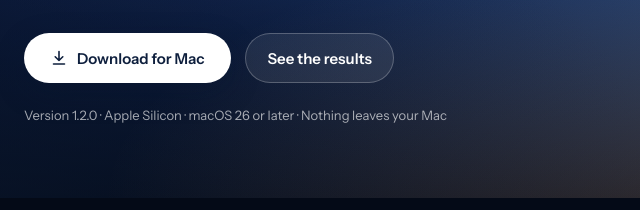
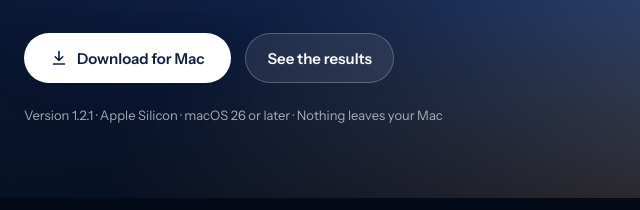
Before and after one commit to digbyapps/digbyapps.github.io, a plain HTML site: page compressor/index.html in a window 1280 px wide. Shown: the part 554-764 px from the top of the page, 0-640 px from the left. Drawn offline with Linux system fonts and the light colour scheme.

Commit message:
Compressor site: version 1.2.1

```diff
--- a/compressor/index.html
+++ b/compressor/index.html
@@ -371,7 +371,7 @@ footer .theme:focus-visible { outline: 2px solid #F2C2A0; outline-offset: 2px }
       <a class="btn btn-light" href="#download" data-download data-pull><svg viewBox="0 0 16 16" aria-hidden="true"><path d="M8 1.5v9m0 0L4.2 6.8M8 10.5l3.8-3.7M2.5 14h11" fill="none" stroke="currentColor" stroke-width="1.6" stroke-linecap="round" stroke-linejoin="round"/></svg>Download for Mac</a>
       <a class="btn btn-ghost" href="#results">See the results</a>
     </div>
-    <div class="meta reveal d5">Version <span data-version>1.2.0</span> · Apple Silicon · macOS 26 or later · Nothing leaves your Mac</div>
+    <div class="meta reveal d5">Version <span data-version>1.2.1</span> · Apple Silicon · macOS 26 or later · Nothing leaves your Mac</div>
     <aside class="sizecard reveal d5" aria-label="A measured example">
       <div class="file"><span>Lecture recording · 1 hour</span><span>1080p</span></div>
       <div class="big" id="sizeNum">311 MB</div>
@@ -582,7 +582,7 @@ footer .theme:focus-visible { outline: 2px solid #F2C2A0; outline-offset: 2px }
     <h2 class="rise">Make room. Keep the picture.</h2>
     <p class="lead rise">One download. Everything it needs is inside: no Homebrew, no command line, no account.</p>
     <div class="ctas rise">
-      <a class="btn btn-light" href="#download" data-download data-pull><svg viewBox="0 0 16 16" aria-hidden="true"><path d="M8 1.5v9m0 0L4.2 6.8M8 10.5l3.8-3.7M2.5 14h11" fill="none" stroke="currentColor" stroke-width="1.6" stroke-linecap="round" stroke-linejoin="round"/></svg>Download Digby <span data-version>1.2.0</span></a>
+      <a class="btn btn-light" href="#download" data-download data-pull><svg viewBox="0 0 16 16" aria-hidden="true"><path d="M8 1.5v9m0 0L4.2 6.8M8 10.5l3.8-3.7M2.5 14h11" fill="none" stroke="currentColor" stroke-width="1.6" stroke-linecap="round" stroke-linejoin="round"/></svg>Download Digby <span data-version>1.2.1</span></a>
       <a class="btn btn-ghost" href="#" data-source>Source code</a>
     </div>
     <div class="req rise"><span>Apple Silicon (M1 or later)</span><span>macOS 26 or later</span><span>22 MB download</span></div>
@@ -650,7 +650,7 @@ footer .theme:focus-visible { outline: 2px solid #F2C2A0; outline-offset: 2px }
 
 <script>
 /* Where downloads come from: set once when the GitHub repository exists. */
-const DIGBY = { repo: "drwojakmd/digby-video-compressor", version: "1.2.0" };
+const DIGBY = { repo: "drwojakmd/digby-video-compressor", version: "1.2.1" };
 
 (() => {
   // links
```
